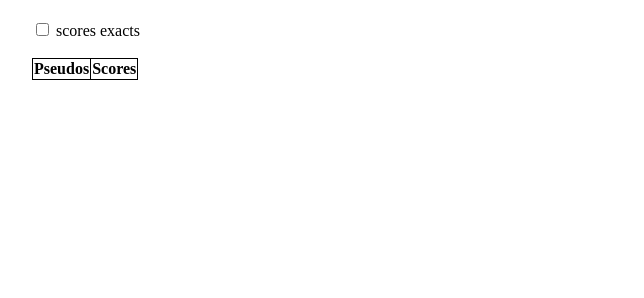
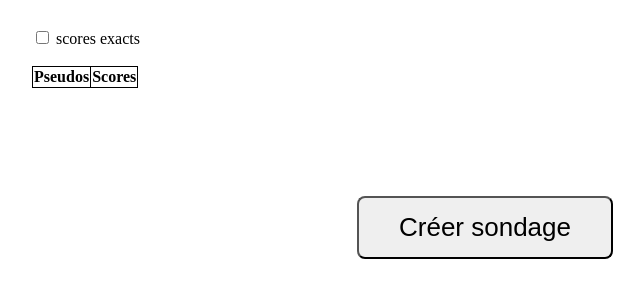
Before and after one commit to eli-sauvage/helibot, a website: page index.html in a window 1280 px wide. Shown: the whole page, without its empty margins (26-670 px from the left). Drawn offline with Linux system fonts and the light colour scheme; no server answers.

Commit message:
poll button in index.html

```diff
--- a/index.html
+++ b/index.html
@@ -1,14 +1,11 @@
 <!DOCTYPE html>
 <html lang="fr">
+
   <head>
     <title>helibot scores</title>
     <meta name="description" content="socres" />
-    <link
-      id="favicon"
-      rel="icon"
-      href="https://images-na.ssl-images-amazon.com/images/I/615Q1Ms%2Bb4L._SX425_.jpg"
-      type="image/x-icon"
-    />
+    <link id="favicon" rel="icon" href="https://images-na.ssl-images-amazon.com/images/I/615Q1Ms%2Bb4L._SX425_.jpg"
+      type="image/x-icon" />
     <meta charset="utf-8" />
     <meta http-equiv="X-UA-Compatible" content="IE=edge" />
     <meta name="viewport" content="width=device-width, initial-scale=1" />
@@ -20,6 +17,8 @@
   </head>
 
   <body>
+    <div id="wrapper">
+      <div id=left>
         <div id="checkboxdiv">
           <input type="checkbox" name="detail" id="detail" />
           <label for="detail">scores exacts</label>
@@ -31,6 +30,11 @@
             <th>Scores</th>
           </tr>
         </table>
+      </div>
+      <div id="right">
+        <button type="submit" id="pollbtn" onclick="window.location='./public/poll.html';">Créer sondage</button>
+      </div>
+    </div>
   </body>
 
 </html>
--- a/public/scores.css
+++ b/public/scores.css
@@ -11,3 +11,22 @@ table, th, td {
     margin-left: 50px;
     margin-top: 20px;
 }
+#pollbtn{
+    padding: 14px 40px;
+    margin-top:25%;
+    margin-left: 10%;
+    font-size: 26px;
+    border-radius: 8px;
+}
+#left{
+    float: left;
+    width: 300px;
+}
+#right{
+    /* border: 1px solid red; */
+}
+#wrapper {
+    width: 750px;
+    overflow: auto;
+    /* border: 1px solid blueviolet; */
+}
```
Lines whose indentation alone changed are shown as unchanged.
